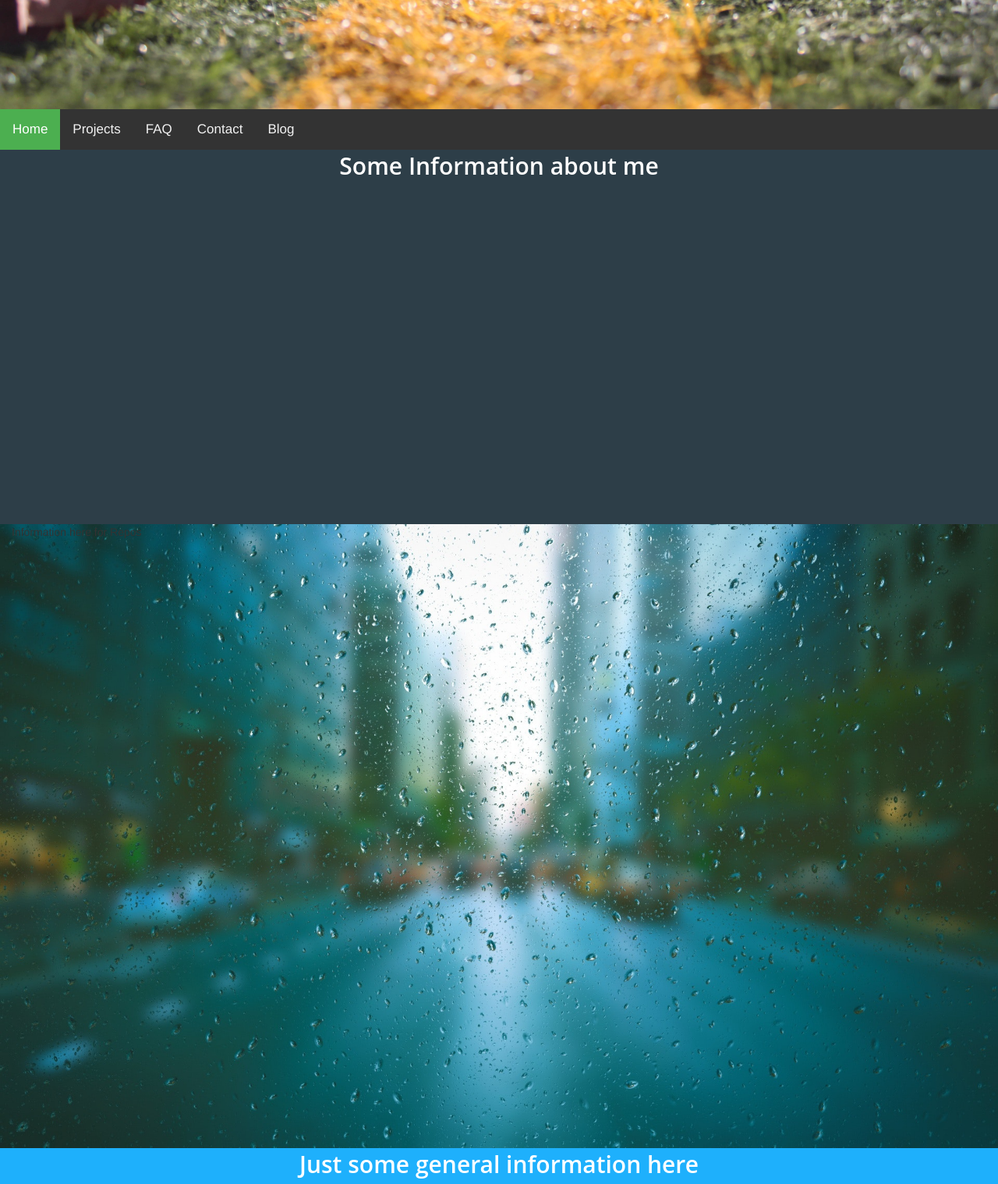
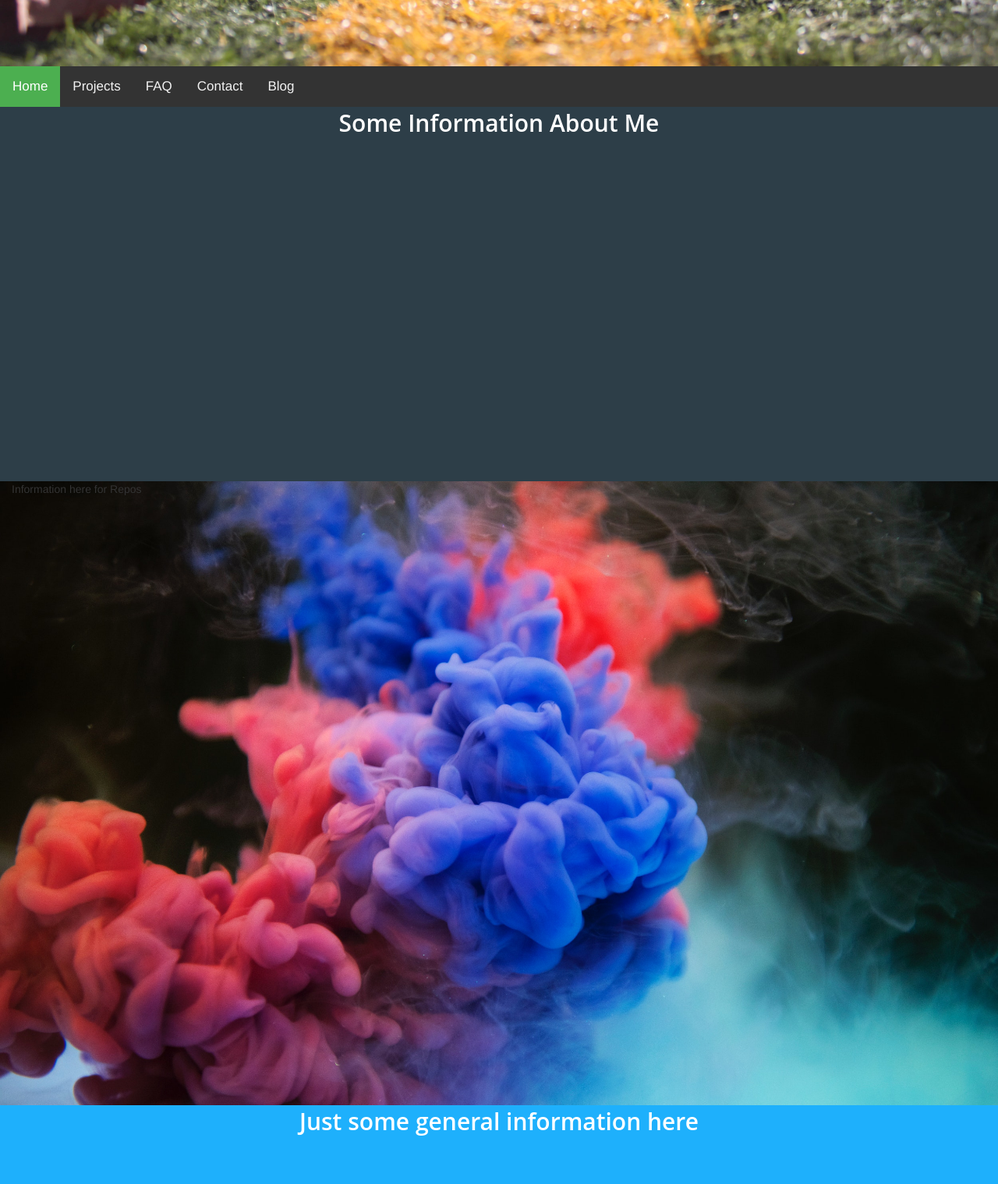
Before and after one commit to JamesonThai/Website, a plain HTML site: page index.html in a window 1280 px wide. Shown: the part 660-2178 px from the top of the page at 78% size. Drawn offline with nearby package versions, Linux system fonts and the light colour scheme.

Commit message:
UpdatePositionOfNavBar
NavBarTrial

```diff
--- a/JavaScript/hover.js
+++ b/JavaScript/hover.js
@@ -9,16 +9,10 @@ document.getElementById("tab3").onmouseout = function() { hoverOut('tab3') }
 document.getElementById("tab4").onmouseout = function() { hoverOut('tab4') }
 function hoverFunction(x){
   var temp = document.getElementById(x);
-  // temp.addEventListener("mouseover", function(event){
-  //    event.target.classList.add("taba");
-  // }, false);
   event.target.classList.add("taba");
 }
 
 function hoverOut(x){
   var temp = document.getElementById(x);
-  // temp.addEventListener("mouseout", function(event){
-  //    event.target.classList.remove("taba");
-  // }, false);
   event.target.classList.remove("taba");
 }
--- a/StyleSheets/styles.css
+++ b/StyleSheets/styles.css
@@ -20,6 +20,7 @@ body,html{
 #NavBar{
   background-color: #333;
   overflow: hidden;
+  margin-top: -55px;
 }
 
 #NavBar a {
@@ -59,7 +60,6 @@ body,html{
   right: 0;
 }
 
-
 #NavBar a.active{
   background-color: #4CAF50;
   color:white;
@@ -67,7 +67,6 @@ body,html{
   /* Make navbar sticky  */
   .sticky {
     position: fixed;
-    top: 0;
     width: 100%;
   }
 
@@ -100,7 +99,8 @@ body,html{
 }
 /*  Repos */
 #repos{
-  background-image: url("../imgAssets/background-blur-clean-531880.jpg");
+  /* background-image: url("../imgAssets/background-blur-clean-531880.jpg"); */
+  background-image: url("../imgAssets/abstract-art-artistic-1020315.jpg")
 }
   /*  GenInfo */
 #GenInfo{
--- a/index.html
+++ b/index.html
@@ -31,7 +31,7 @@
     <div id="content">
       <!--  About Me-->
       <div class="container-fluid" id="AboutMe">
-        <p> Some Information about me </p>
+        <p> Some Information About Me </p>
       </div>
       <!-- Content of Repos -->
       <div class="container-fluid" id="repos">
```
